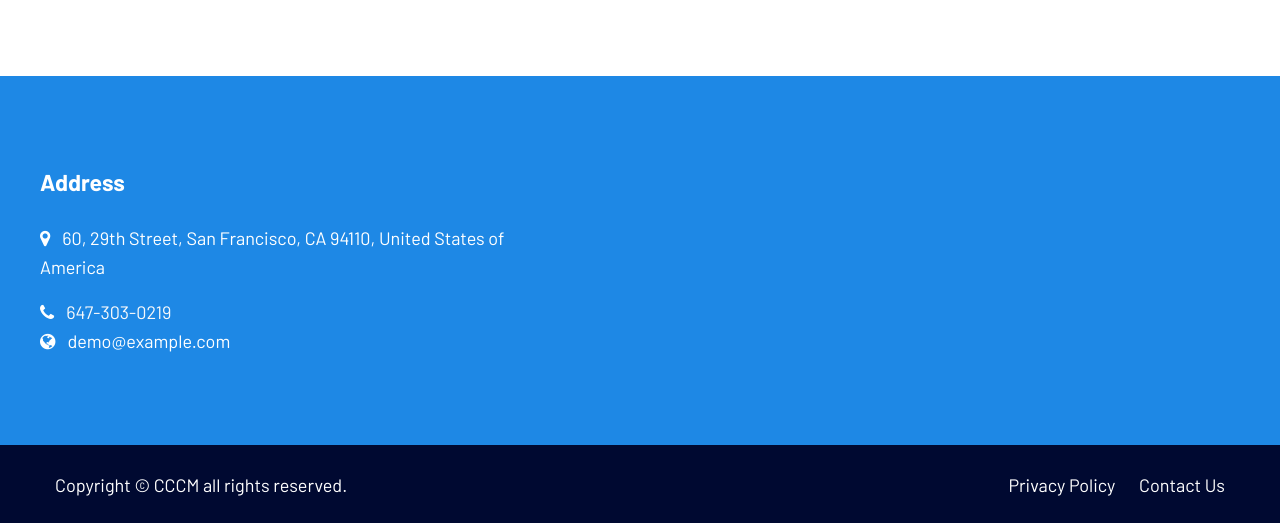
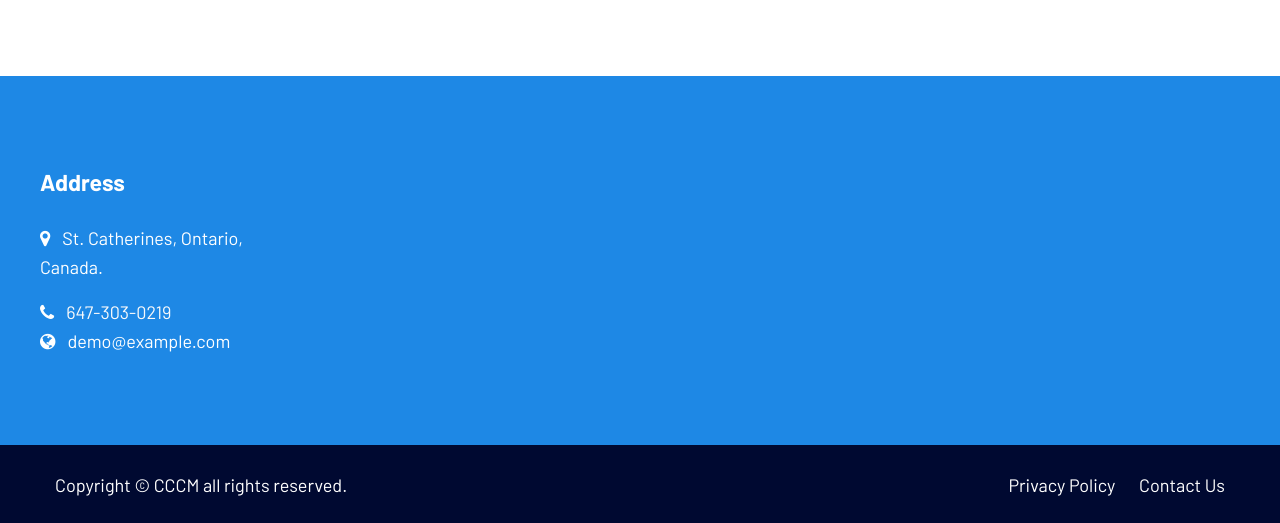
Before and after one commit to yemiemy/cccm, a Django app: a page that uses core/templates/base/base.html in a window 1280 px wide. Shown: the part 919-1442 px from the top of the page. Run offline with Django 4.2, Linux system fonts and the light colour scheme; data comes from the database, SQL or seed files in the repository; data that the repository does not hold is empty; some libraries are stand-ins or nearby versions.

```diff
--- a/core/templates/base/base.html
+++ b/core/templates/base/base.html
@@ -142,7 +142,7 @@
 											<i class="fa fa-map-marker"></i>
 										</div>
 										<div class="footer-sociala-info">
-											<p>60, 29th Street, San Francisco, CA 94110, United States of America</p>
+											<p>St. Catherines, Ontario, Canada.</p>
 										</div>
 									</div>
 									<div class="footer_s_inner">
```
